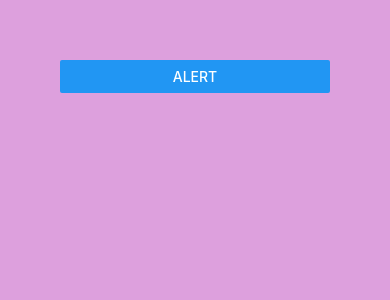
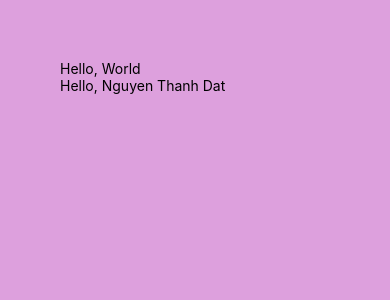
Before and after one commit to datntse150392/leanring_react_native, a React Native app in the folder HelloWorld/: screen / in a window 390 px wide. Shown: the top 300 px of the page. Built offline with nearby package versions, Linux system fonts and the light colour scheme.

Commit message:
React Native Tutorial - 18: Custom Components

```diff
--- a/HelloWorld/App.js
+++ b/HelloWorld/App.js
@@ -1,23 +1,10 @@
-import { View, Button, Alert } from "react-native";
-const Logo = require("./assets/icon.png");
+import { View } from "react-native";
+import Greet from "./components/Greet";
 export default function App() {
   return (
     <View style={{ flex: 1, backgroundColor: "plum", padding: 60 }}>
-      <Button
-        title="Alert"
-        onPress={() =>
-          Alert.alert("Invalid Data!", "DOB invalid", [
-            {
-              text: "Cancel",
-              onPress: () => console.log("Cancel Pressed"),
-            },
-            {
-              text: "OK",
-              onPress: () => console.log("OK Pressed"),
-            },
-          ])
-        }
-      />
+      <Greet name="World" />
+      <Greet name="Nguyen Thanh Dat" />
     </View>
   );
 }
--- /dev/null
+++ b/HelloWorld/components/Greet.js
@@ -0,0 +1,9 @@
+import { View, Text } from "react-native";
+
+export default function Greet({ name }) {
+  return (
+    <View>
+      <Text>Hello, {name}</Text>
+    </View>
+  );
+}
```
